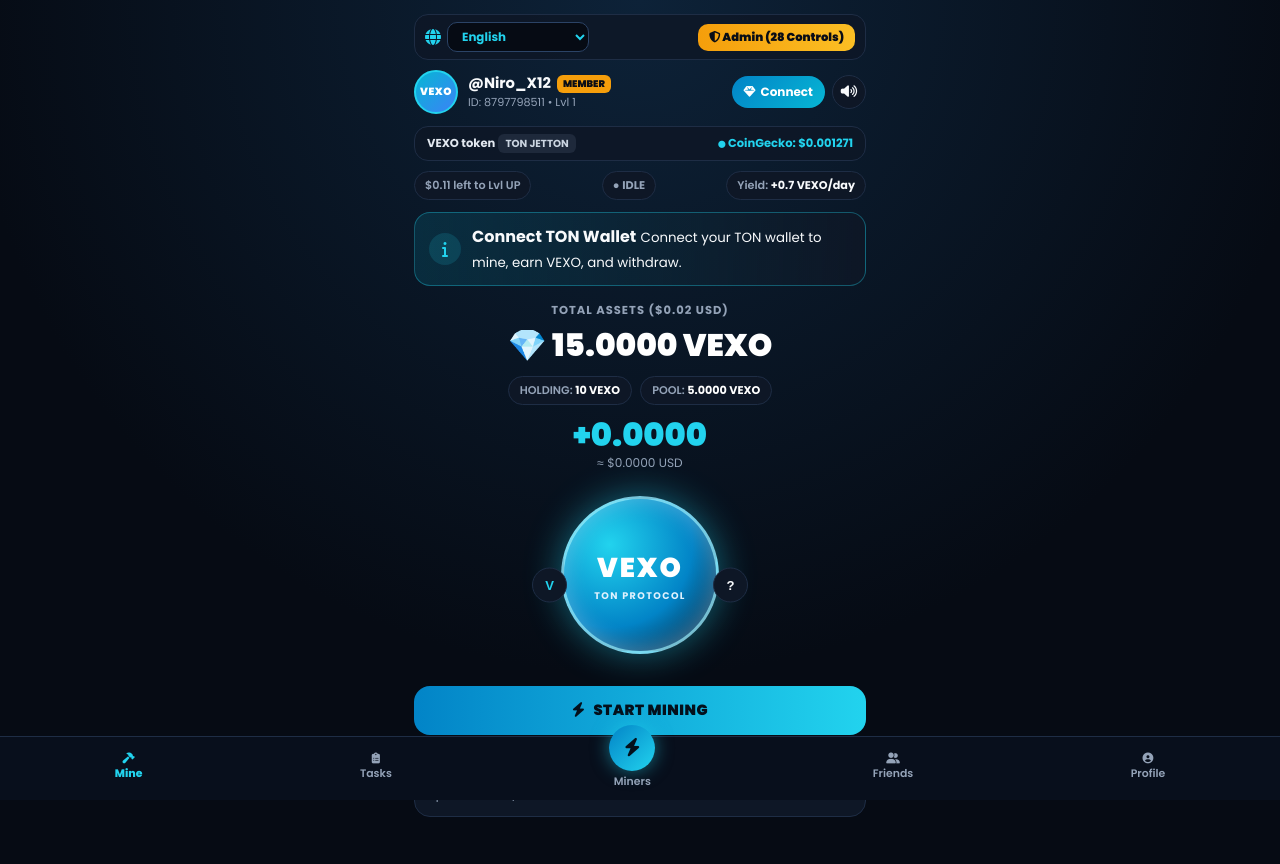
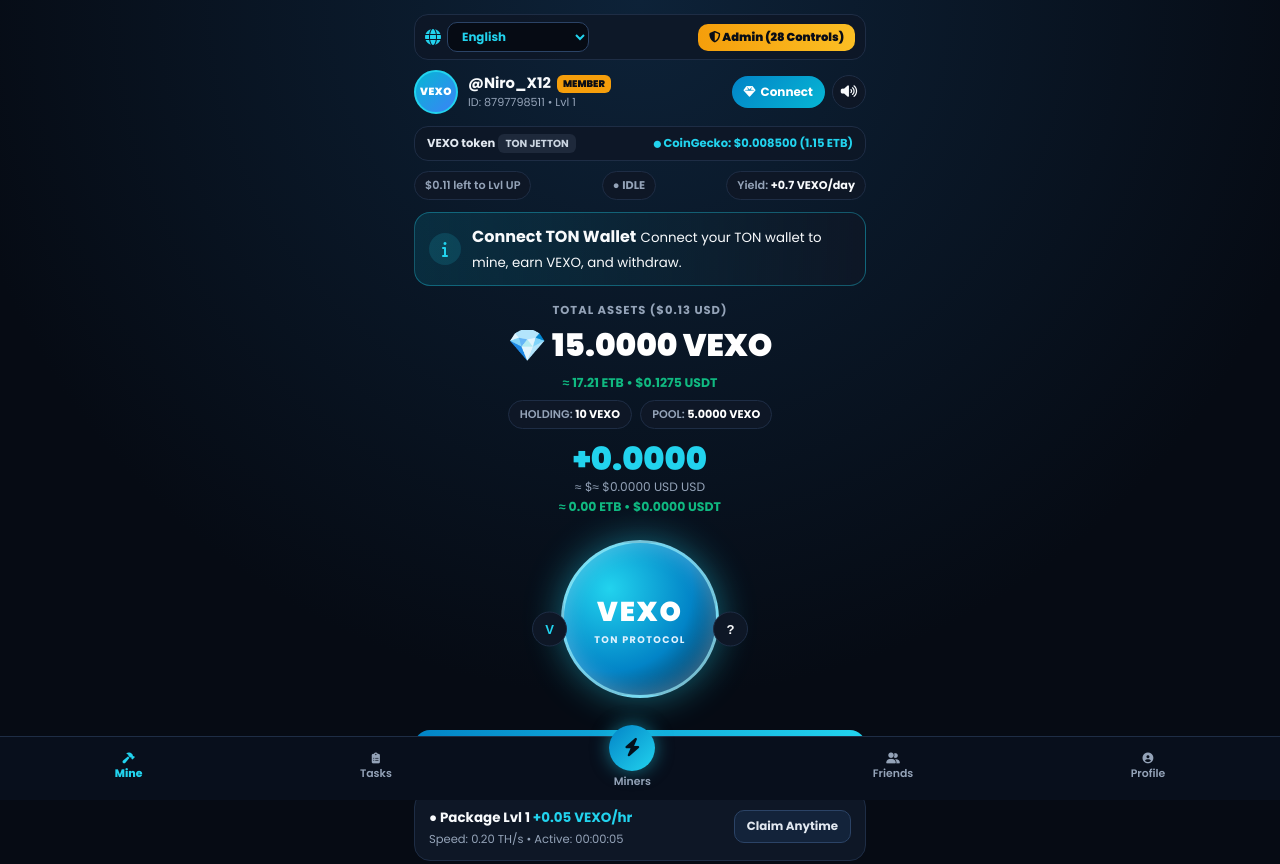
Before and after one commit to manunitedf211-eng/Vexo-Mining, a plain HTML site: page index.html in a window 1280 px wide. Shown: the top 864 px of the page. Drawn offline with Linux system fonts and the light colour scheme.

Commit message:
Update index.html

```diff
--- a/index.html
+++ b/index.html
@@ -255,7 +255,13 @@
 
         .assets-block { text-align: center; margin-bottom: 12px; }
         .assets-label { font-size: 0.72rem; letter-spacing: 1px; color: var(--text-muted); font-weight: 700; }
-        .assets-main { font-size: 1.95rem; font-weight: 900; margin: 3px 0 7px; color: #fff; }
+        .assets-main { font-size: 1.95rem; font-weight: 900; margin: 3px 0 5px; color: #fff; }
+        .assets-fiat-sub {
+            font-size: 0.78rem;
+            font-weight: 700;
+            color: var(--green);
+            margin-bottom: 8px;
+        }
         .sub-balances { display: flex; justify-content: center; gap: 8px; flex-wrap: wrap; }
         .sub-bal-pill {
             background: var(--card-dark);
@@ -271,6 +277,7 @@
         .pending-reward { text-align: center; margin: 12px 0 8px; }
         .pending-num { font-size: 2rem; font-weight: 900; color: var(--cyan-bright); line-height: 1.1; }
         .pending-usd { font-size: 0.76rem; color: var(--text-muted); margin-top: 2px; }
+        .pending-fiat { font-size: 0.78rem; font-weight: 700; color: var(--green); margin-top: 2px; }
 
         .core-stage {
             position: relative;
@@ -735,7 +742,7 @@
                     <span class="tag-jetton">TON JETTON</span>
                 </div>
                 <div class="live-price">
-                    <i class="fas fa-circle" style="font-size:0.45rem;"></i> CoinGecko: $<span id="vexo-price">0.001271</span>
+                    <i class="fas fa-circle" style="font-size:0.45rem;"></i> CoinGecko: $<span id="vexo-price">0.008500</span> (<span id="vexo-birr-unit">18.23 ETB</span>)
                 </div>
             </div>
 
@@ -754,8 +761,9 @@
             </div>
 
             <div class="assets-block">
-                <div class="assets-label">TOTAL ASSETS (<span id="total-usd-val">$0.02 USD</span>)</div>
+                <div class="assets-label">TOTAL ASSETS (<span id="total-usd-val">$0.13 USD</span>)</div>
                 <div class="assets-main">💎 <span id="total-vexo-balance">15.0000</span> VEXO</div>
+                <div class="assets-fiat-sub" id="assets-etb-usdt-line">≈ 17.21 ETB • $0.1275 USDT</div>
                 <div class="sub-balances">
                     <div class="sub-bal-pill">HOLDING: <b id="holding-bal">10 VEXO</b></div>
                     <div class="sub-bal-pill">POOL: <b id="pool-bal">5.0000 VEXO</b></div>
@@ -765,6 +773,7 @@
             <div class="pending-reward">
                 <div class="pending-num">+<span id="pending-vexo">0.0000</span></div>
                 <div class="pending-usd">≈ $<span id="pending-usd">0.0000</span> USD</div>
+                <div class="pending-fiat" id="pending-etb-usdt-line">≈ 0.00 ETB • $0.0000 USDT</div>
             </div>
 
             <div class="core-stage">
@@ -1121,7 +1130,7 @@
         let controls = Object.assign({}, DEFAULT_CONTROLS, JSON.parse(localStorage.getItem("vexo_controls_v4") || "{}"));
         let langs = Object.assign({}, DEFAULT_LANGS, JSON.parse(localStorage.getItem("vexo_langs_v1") || "{}"));
         let curLang = localStorage.getItem("vexo_cur_lang") || "EN";
-        let tokenPrice = parseFloat(localStorage.getItem("vexo_token_price") || "0.001271");
+        let tokenPrice = parseFloat(localStorage.getItem("vexo_token_price") || "0.008500");
         let proofChannel = localStorage.getItem("vexo_proof_channel") || "@Topup_proof";
 
         let customAds = JSON.parse(localStorage.getItem("vexo_custom_ads") || '[{"id":"ad1","title":"Watch Sponsor Ad","url":"https://t.me/Vexo_1mining_Bot","reward":2.5}]');
@@ -1480,7 +1489,10 @@
             document.getElementById("prof-fullname").innerText = tgFirstName;
             document.getElementById("prof-tg-username").innerText = tgUsername;
             document.getElementById("prof-uid").innerText = uid;
+
+            const unitBirr = (tokenPrice * ETB_RATE).toFixed(2);
             document.getElementById("vexo-price").innerText = tokenPrice.toFixed(6);
+            document.getElementById("vexo-birr-unit").innerText = `${unitBirr} ETB`;
 
             const totalVexo = userState.holding + userState.pool;
             const totalUsd = totalVexo * tokenPrice;
@@ -1488,10 +1500,11 @@
 
             document.getElementById("total-vexo-balance").innerText = totalVexo.toFixed(4);
             document.getElementById("total-usd-val").innerText = `$${totalUsd.toFixed(2)} USD`;
+            document.getElementById("assets-etb-usdt-line").innerText = `≈ ${totalEtb.toFixed(2)} ETB • $${totalUsd.toFixed(4)} USDT`;
             document.getElementById("holding-bal").innerText = `${userState.holding} VEXO`;
             document.getElementById("pool-bal").innerText = `${userState.pool.toFixed(4)} VEXO`;
             document.getElementById("prof-pool-val").innerText = `${userState.pool.toFixed(4)} VEXO`;
-            document.getElementById("prof-bal-etb-usdt").innerText = `${totalEtb.toFixed(2)} ETB • $${totalUsd.toFixed(2)} USDT`;
+            document.getElementById("prof-bal-etb-usdt").innerText = `${totalEtb.toFixed(2)} ETB • $${totalUsd.toFixed(4)} USDT`;
 
             const wdInd = document.getElementById("prof-last-wd-indicator");
             wdInd.innerHTML = userState.lastWithdrawLabel ? `<span class="wd-minus-red">${userState.lastWithdrawLabel}</span>` : "";
@@ -1507,8 +1520,11 @@
                 ).join("");
             }
 
+            const pendUsd = userState.pending * tokenPrice;
+            const pendEtb = pendUsd * ETB_RATE;
             document.getElementById("pending-vexo").innerText = userState.pending.toFixed(4);
-            document.getElementById("pending-usd").innerText = (userState.pending * tokenPrice).toFixed(4);
+            document.getElementById("pending-usd").innerText = `≈ $${pendUsd.toFixed(4)} USD`;
+            document.getElementById("pending-etb-usdt-line").innerText = `≈ ${pendEtb.toFixed(2)} ETB • $${pendUsd.toFixed(4)} USDT`;
             document.getElementById("active-timer-txt").innerText = formatSec(userState.activeSec);
 
             const l = langs[curLang] || DEFAULT_LANGS.EN;
```
